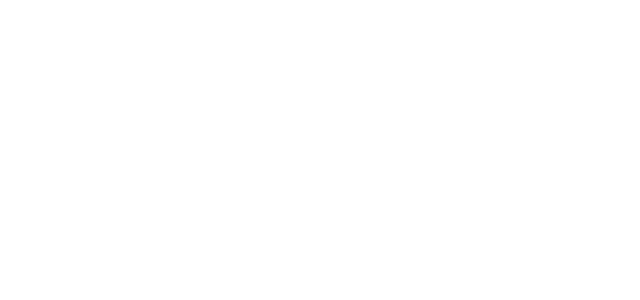
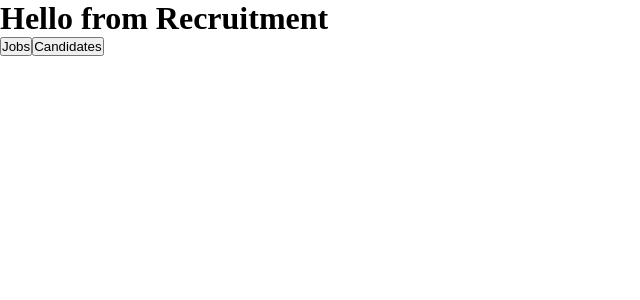
Before and after one commit to MajdBsat/HR-Nexus-Demo, a React (Vite) app in the folder HR-Frontend/: page /hr/recruitment in a window 1280 px wide. Before the commit this address had no page. Shown: the top 300 px of the page, without its empty margins (0-640 px from the left). Built offline with nearby package versions, Linux system fonts and the light colour scheme.

Commit message:
edited the folder structure

```diff
--- a/HR-Frontend/src/App.jsx
+++ b/HR-Frontend/src/App.jsx
@@ -1,6 +1,9 @@
 import {Route, Routes} from 'react-router-dom'
 import Recruitment from './pages/Recruitment'
 import './styles/App.css'
+import Jobs from './pages/Jobs'
+import Candidates from './pages/Candidates'
+import Jobs_Emp from './pages/Jobs_Emp'
 
 function App() {
 
@@ -8,7 +11,20 @@ function App() {
     <>
       {/* <>SideBar</> */}
       <Routes>
-        <Route path='/recruitment' element={<Recruitment/>}/>
+        <Route path="/hr">
+          <Route path="recruitment">
+              <Route index element={<Recruitment />} />
+              <Route path="jobs" element={<Jobs />} />
+              <Route path="candidates" element={<Candidates />} />
+          </Route>
+        </Route>
+
+        <Route path="/emp">
+          <Route path="recruitment">
+              <Route path="jobs" element={<Jobs_Emp />} />
+          </Route>
+        </Route>
+
       </Routes>
     </>
   )
--- /dev/null
+++ b/HR-Frontend/src/pages/Candidates/index.jsx
@@ -0,0 +1,8 @@
+const Candidates = () => {
+    return(
+        <>
+            <h1>Hello From Candidates</h1>
+        </>
+    )
+}
+export default Candidates
--- /dev/null
+++ b/HR-Frontend/src/pages/Jobs/index.jsx
@@ -0,0 +1,9 @@
+const Jobs = () => {
+    console.log("in JOBS");
+    return(
+        <>
+            <h1>Hello From Jobs</h1>
+        </>
+    )
+}
+export default Jobs
--- /dev/null
+++ b/HR-Frontend/src/pages/Jobs_Emp/index.jsx
@@ -0,0 +1,9 @@
+const Jobs_Emp = () => {
+    console.log("in Jobs_Emp");
+    return(
+        <>
+            <h1>Hello From Jobs_Emp</h1>
+        </>
+    )
+}
+export default Jobs_Emp
--- a/HR-Frontend/src/pages/Recruitment.jsx
+++ /dev/null
@@ -1,8 +0,0 @@
-const Recruitment = () =>{
-    return(
-        <div className="flex center">
-            <h1>Recruitment</h1>
-        </div>
-    )
-}
-export default Recruitment;
--- /dev/null
+++ b/HR-Frontend/src/pages/Recruitment/index.jsx
@@ -0,0 +1,21 @@
+import {Routes, Route, useNavigate} from 'react-router-dom'
+const Recruitment = () =>{
+    const navigate = useNavigate();
+    const goToJobs = ()=>{
+        // navigate("/recruitment/jobs")
+        navigate("jobs")
+    }
+    const goToCandidates = () =>{
+        // navigate("/recruitment/candidates")
+        navigate("candidates")
+
+    }
+    return(
+        <>
+            <h1>Hello from Recruitment</h1>
+            <button onClick={goToJobs}>Jobs</button>
+            <button onClick={goToCandidates}>Candidates</button>
+        </>
+    )
+}
+export default Recruitment;
```
Also changed, not shown: HR-Frontend/src/pages/Candidates/index.css (added), HR-Frontend/src/pages/Jobs/index.css (added), HR-Frontend/src/pages/Jobs_Emp/index.css (added), HR-Frontend/src/pages/Recruitment/index.css (added).
